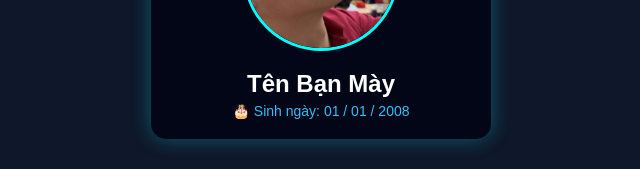
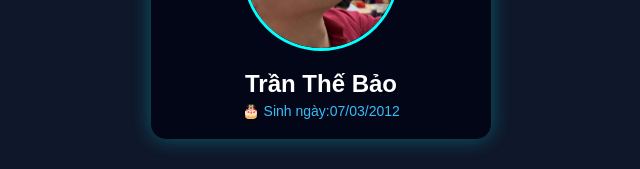
Before and after one commit to Hai462012/TRANTHEBAO, a plain HTML site: page index.html in a window 1280 px wide. Shown: the part 401-570 px from the top of the page, without its empty margins (319-959 px from the left). Drawn offline with Linux system fonts and the light colour scheme.

Commit message:
Update index.html

```diff
--- a/index.html
+++ b/index.html
@@ -44,8 +44,8 @@
 <body>
   <div class="card">
     <img src="ban.jpg" alt="Ảnh bạn">
-    <h2>Tên Bạn Mày</h2>
-    <div class="birth">🎂 Sinh ngày: 01 / 01 / 2008</div>
+    <h2>Trần Thế Bảo</h2>
+    <div class="birth">🎂 Sinh ngày:07/03/2012</div>
   </div>
 </body>
 </html>
```
